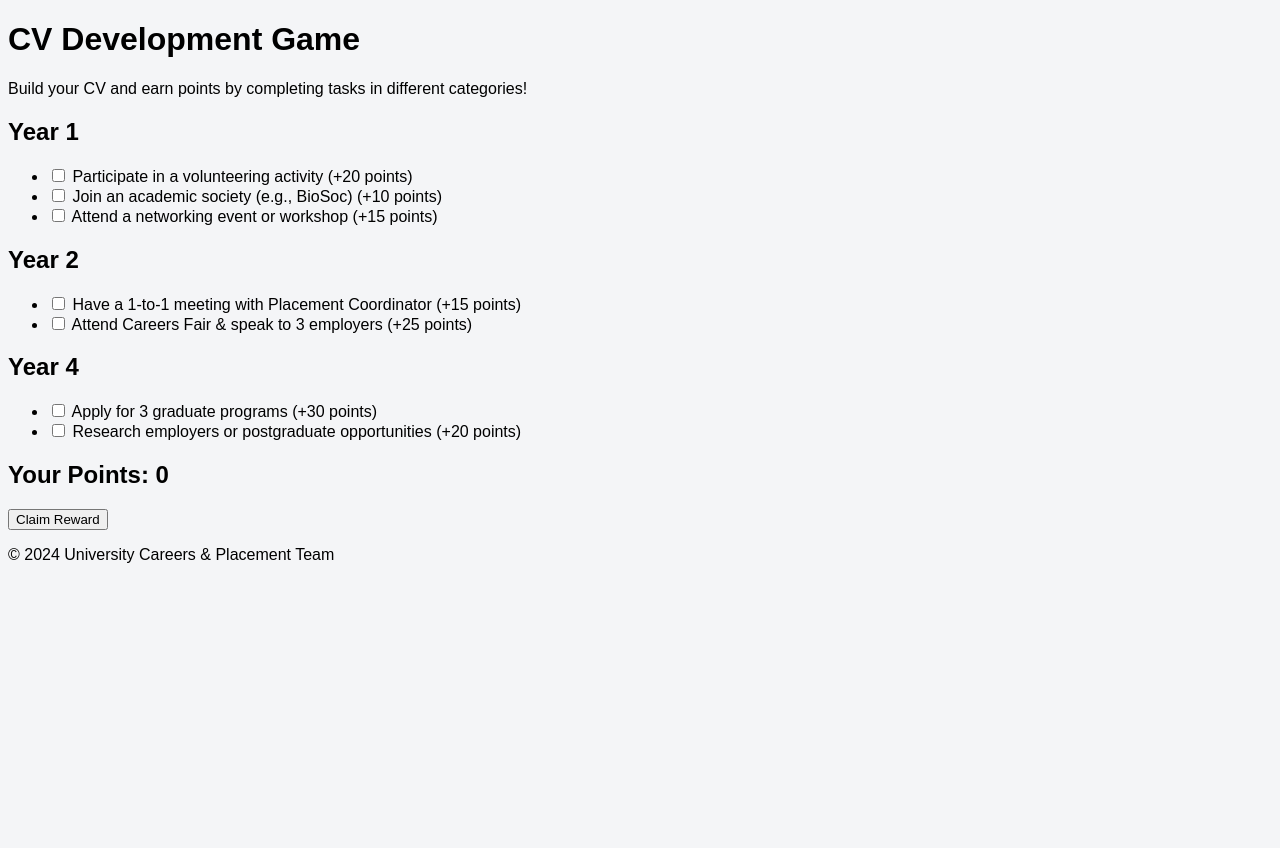
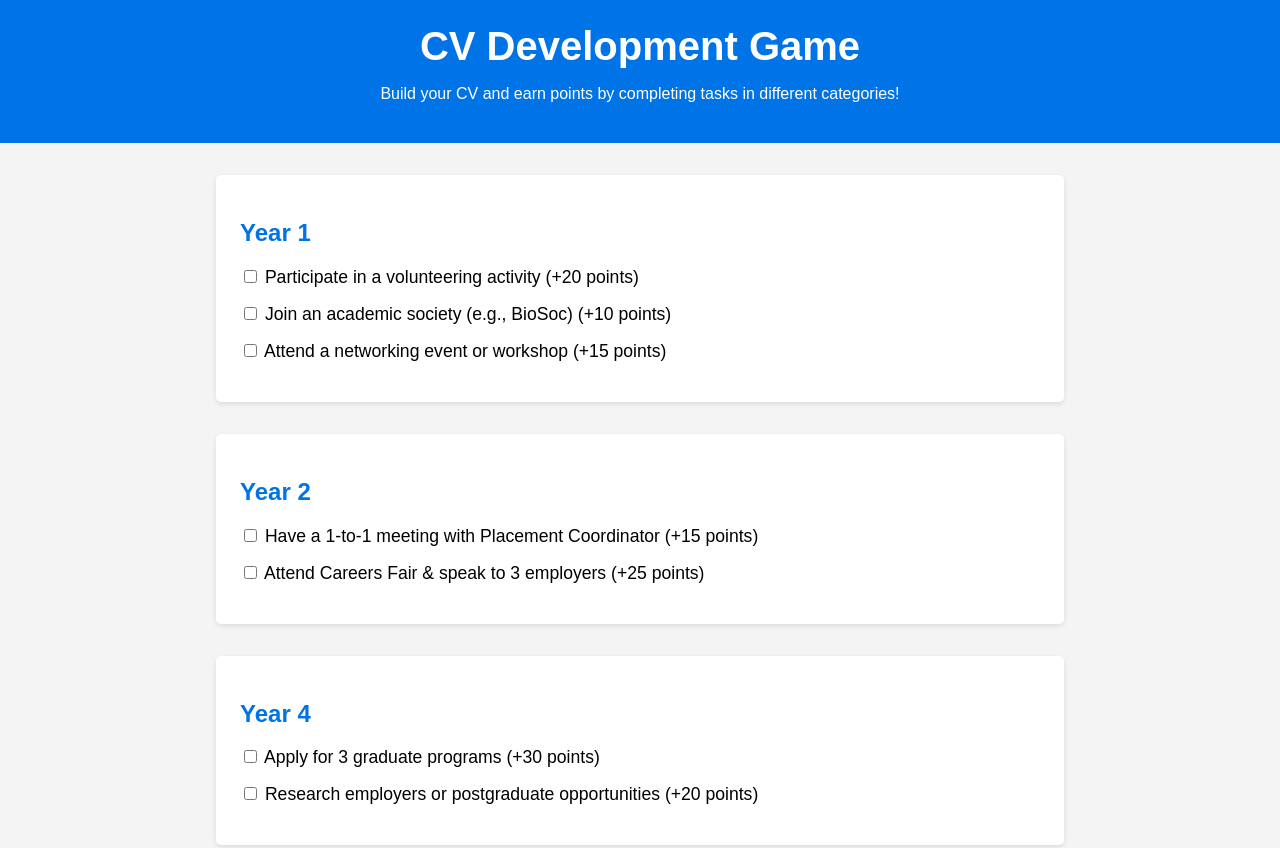
Before and after one commit to simmsj3/CV-builder-v2, a plain HTML site: page index.html in a window 1280 px wide. Shown: the top 848 px of the page. Before the commit the page ends 800 px from the top, so only its background shows below. Drawn offline with Linux system fonts and the light colour scheme.

Commit message:
Update styles.css

```diff
--- a/styles.css
+++ b/styles.css
@@ -1,115 +1,68 @@
-/* General styling for the overall page */
 body {
-    background-color: #f4f5f7;
-    font-family: 'Arial', sans-serif;
+    font-family: Arial, sans-serif;
+    background-color: #f4f4f4;
+    margin: 0;
+    padding: 0;
 }
 
-.container {
-    max-width: 1200px;
-    margin: 0 auto;
+header {
+    background-color: #0073e6;
+    color: white;
+    text-align: center;
+    padding: 1.5rem;
 }
 
-/* Skill category container */
-.skill-category {
-    padding: 20px;
-    margin-bottom: 20px;
-    border-radius: 10px;
-    background-color: #ffffff;
-    box-shadow: 0px 4px 15px rgba(0, 0, 0, 0.1);
-    transition: transform 0.3s ease;
+h1 {
+    margin: 0;
+    font-size: 2.5rem;
 }
 
-.skill-category:hover {
-    transform: translateY(-5px);
+section {
+    margin: 2rem auto;
+    width: 90%;
+    max-width: 800px;
+    background-color: white;
+    padding: 1.5rem;
+    border-radius: 5px;
+    box-shadow: 0 2px 5px rgba(0, 0, 0, 0.1);
 }
 
-/* Section for each year */
-.year-section {
-    margin-bottom: 40px;
+h2 {
+    color: #0073e6;
 }
 
-.year-section h2 {
-    font-size: 2rem;
-    font-weight: bold;
-    color: #333;
-    margin-bottom: 10px;
-    text-align: center;
-    padding-bottom: 10px;
-    border-bottom: 2px solid #eee;
+ul {
+    list-style-type: none;
+    padding: 0;
 }
 
-.year-section p {
-    margin-bottom: 20px;
-    text-align: center;
-    color: #555;
+li {
+    margin: 1rem 0;
+    font-size: 1.1rem;
 }
 
-/* Progress bar styling */
-.progress-bar-container {
-    background-color: #e0e0e0;
-    border-radius: 10px;
-    height: 12px;
-    position: relative;
-    margin-top: 10px;
-    margin-bottom: 10px;
-    overflow: hidden;
-}
-
-.progress-bar {
-    background: linear-gradient(90deg, #4caf50, #81c784);
-    height: 100%;
-    border-radius: 10px;
-    transition: width 0.5s ease;
-}
-
-.progress-bar-text {
-    font-size: 14px;
-    color: #333;
-    margin-top: 5px;
+#points {
     text-align: center;
 }
 
-/* Complete task button styling */
-.complete-task-btn {
-    background-color: #00bcd4;
-    color: #fff;
-    padding: 10px;
-    border-radius: 50%;
+button {
+    background-color: #0073e6;
+    color: white;
+    padding: 0.5rem 1rem;
+    border: none;
+    border-radius: 5px;
+    font-size: 1rem;
     cursor: pointer;
-    transition: background-color 0.3s ease;
 }
 
-.complete-task-btn:hover {
-    background-color: #0097a7;
+button:hover {
+    background-color: #005bb5;
 }
 
-/* Completed tasks badge */
-.completed-badge {
-    background-color: #ffeb3b;
-    color: #000;
-    padding: 5px 10px;
-    border-radius: 15px;
-    font-weight: bold;
+footer {
+    text-align: center;
+    padding: 1rem;
+    background-color: #f4f4f4;
+    margin-top: 2rem;
+    color: #333;
 }
-
-/* Hover and active states */
-.completed-badge:hover {
-    transform: scale(1.1);
-}
-
-/* Specific color themes for each year */
-.year-1 {
-    background-color: #f0f8ff;
-}
-
-.year-2 {
-    background-color: #fffaf0;
-}
-
-.year-3 {
-    background-color: #f9f9f9;
-}
-
-.year-4 {
-    background-color: #fff0f5;
-}
```
